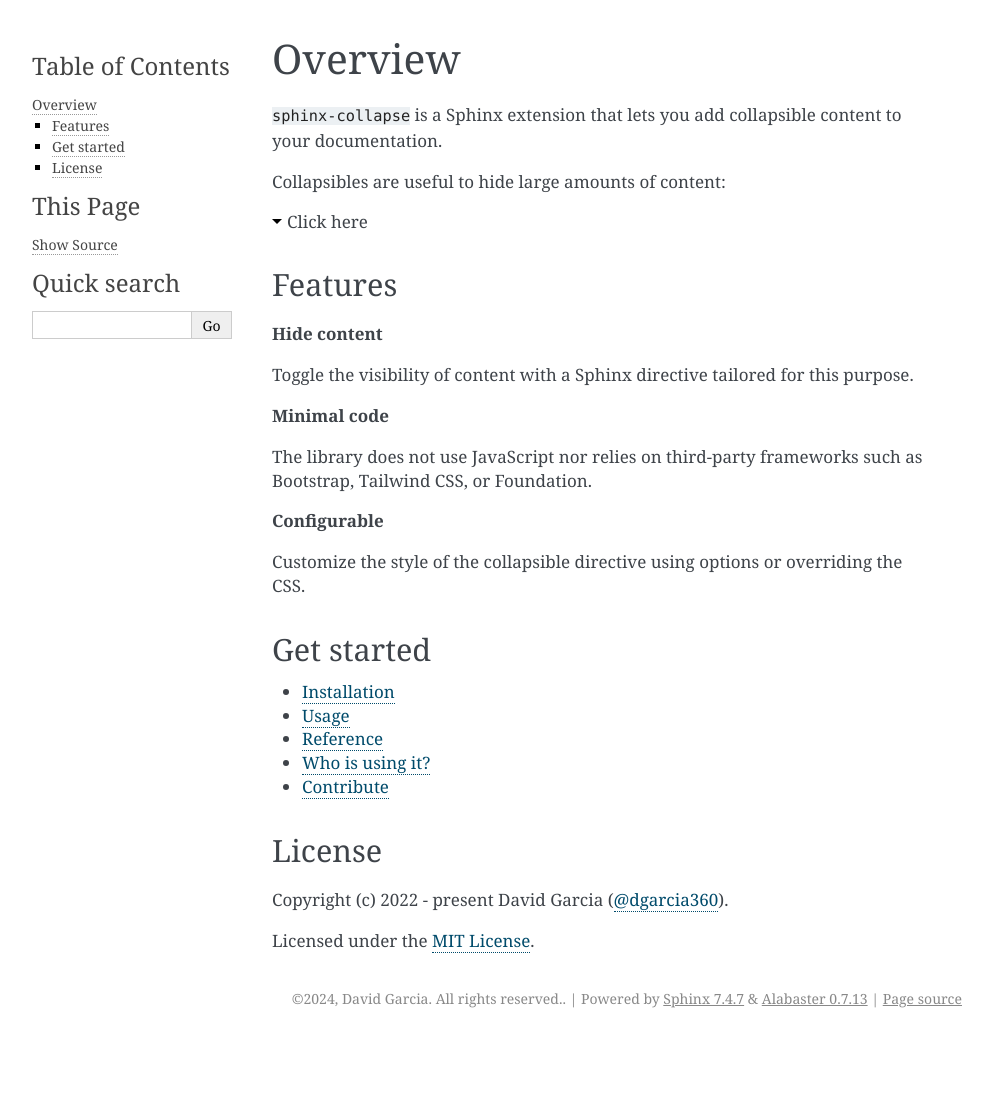
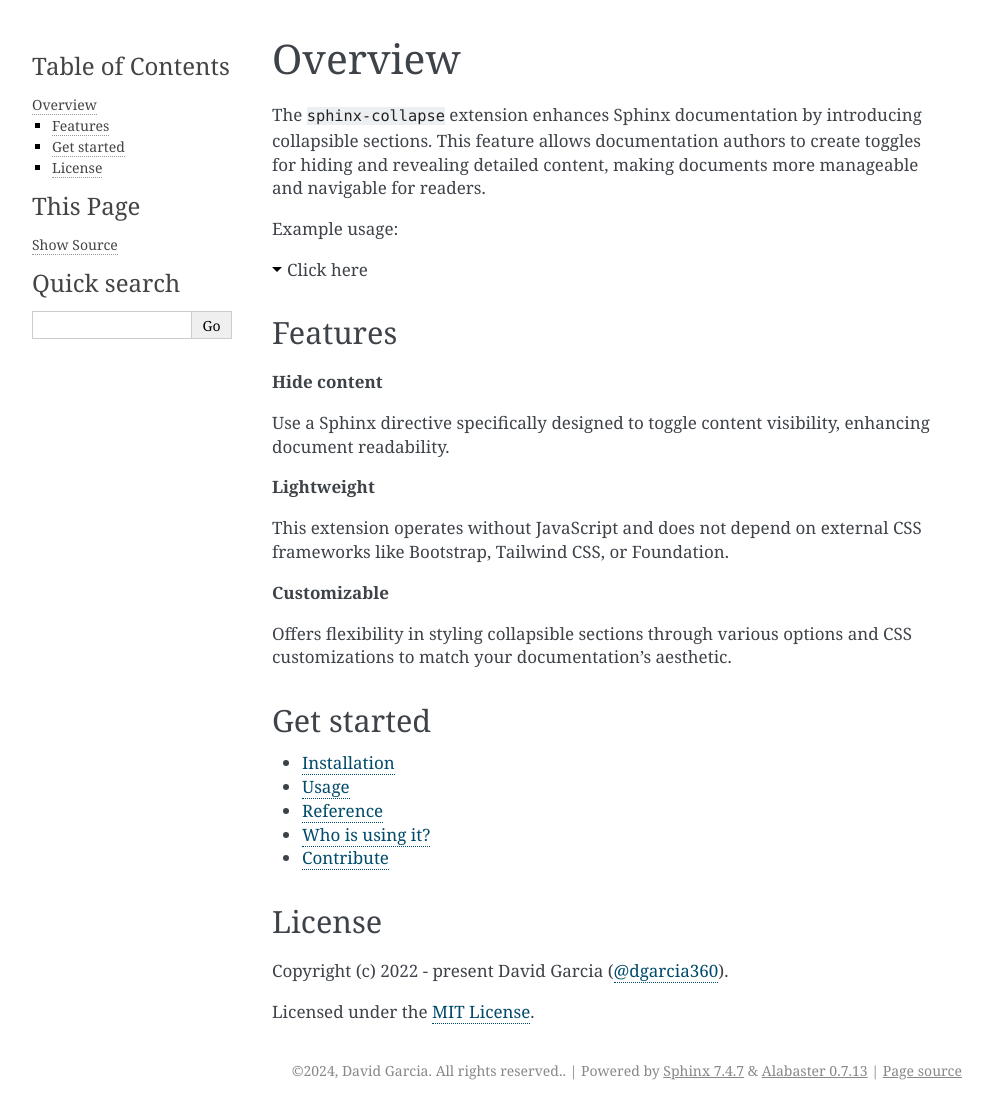
Before and after one commit to dgarcia360/sphinx-collapse, a Sphinx documentation site: the page built from docs/source/index.rst, in a window 1280 px wide. Shown: the whole page, without its empty margins (148-1141 px from the left). Built offline with Sphinx 7.4.7, drawn with Linux system fonts in a browser that asks for light colours; before the commit the page ends 1038 px from its top, so only the background shows below that.

Commit message:
Update docs

```diff
--- a/docs/source/index.rst
+++ b/docs/source/index.rst
@@ -1,9 +1,10 @@
 Overview
 ========
 
-``sphinx-collapse`` is a Sphinx extension that lets you add collapsible content to your documentation.
+The ``sphinx-collapse`` extension enhances Sphinx documentation by introducing collapsible sections.
+This feature allows documentation authors to create toggles for hiding and revealing detailed content, making documents more manageable and navigable for readers.
 
-Collapsibles are useful to hide large amounts of content:
+Example usage:
 
 .. collapse:: Click here
 
@@ -14,15 +15,15 @@ Features
 
 **Hide content**
 
-Toggle the visibility of content with a Sphinx directive tailored for this purpose.
+Use a Sphinx directive specifically designed to toggle content visibility, enhancing document readability.
 
-**Minimal code**
+**Lightweight**
 
-The library does not use JavaScript nor relies on third-party frameworks such as Bootstrap, Tailwind CSS, or Foundation.
+This extension operates without JavaScript and does not depend on external CSS frameworks like Bootstrap, Tailwind CSS, or Foundation.
 
-**Configurable**
+**Customizable**
 
-Customize the style of the collapsible directive using options or overriding the CSS.
+Offers flexibility in styling collapsible sections through various options and CSS customizations to match your documentation's aesthetic.
 
 Get started
 -----------
--- a/docs/source/installation.rst
+++ b/docs/source/installation.rst
@@ -3,13 +3,13 @@ Installation
 
 .. important:: ``sphinx-collapse`` is compatible with Sphinx 3.0+ using Python 3.7+.
 
-#. Install ``sphinx-collapse`` using PIP.
+#. Install ``sphinx-collapse`` using PIP:
 
    .. code-block:: bash
 
       pip install sphinx-collapse
 
-#. Add the extension to your Sphinx project ``conf.py`` file.
+#. Add the extension to your Sphinx project ``conf.py`` file:
 
    .. code-block:: python
 
--- a/docs/source/usage.rst
+++ b/docs/source/usage.rst
@@ -1,8 +1,7 @@
 Usage
 =====
 
-Add the ``collapse`` directive to your content.
-For example:
+add the collapse directive in your reStructuredText content. Here's a basic example:
 
 .. code-block:: rst
 
@@ -11,7 +10,7 @@ For example:
     Lorem ipsum dolor sit amet, consectetur adipisicing elit, sed do eiusmod tempor incididunt ut labore et dolore magna aliqua.
     Ut enim ad minim veniam, quis nostrud exercitation ullamco laboris nisi ut aliquip ex ea commodo consequat.
 
-Renders:
+Example output:
 
 .. collapse:: Click here
 
```
Also changed, not shown: README.rst (+5 -4 lines), docs/source/reference.rst (+15 -3 lines), docs/source/who-is-using-it.rst (+12 -2 lines).
